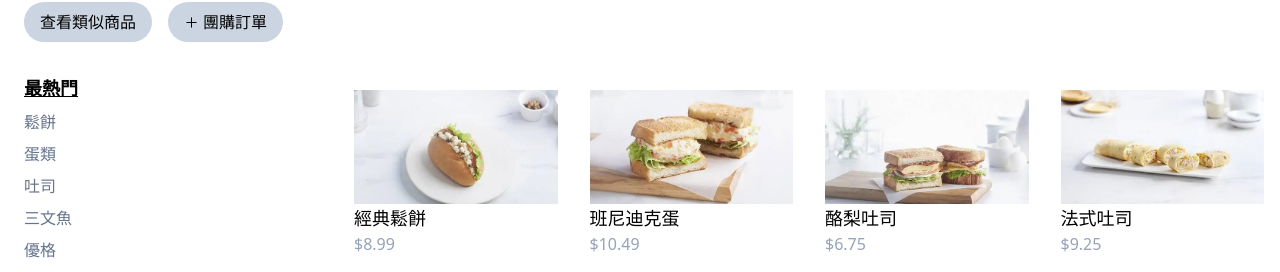
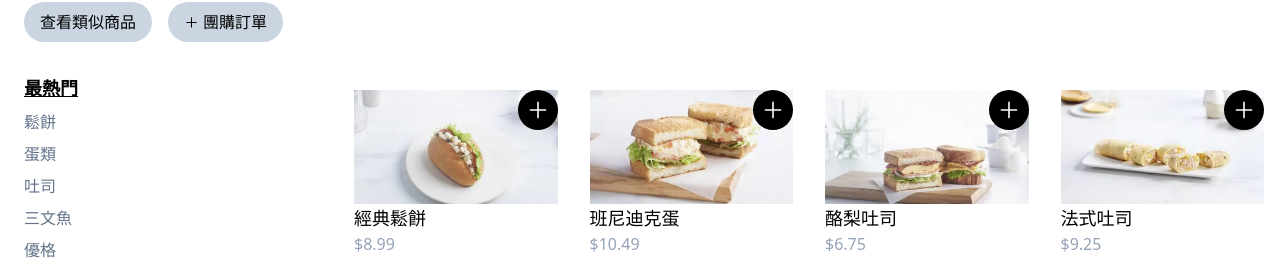
Before and after one commit to 4genie/202309-modern-react-project, a Next.js app: page / in a window 1280 px wide. Shown: the part 518-790 px from the top of the page. Built offline with nearby package versions, Linux system fonts and the light colour scheme.

Commit message:
style: add Add Button on Item component

```diff
--- a/src/component/Item/index.js
+++ b/src/component/Item/index.js
@@ -1,10 +1,30 @@
-const Item = ({ data }) => {
+import { PlusIcon, TrashIcon } from '@radix-ui/react-icons';
+import { useState } from 'react';
+const Item = ({ data = {} }) => {
   const image = data?.image;
   const title = data?.title;
   const price = data?.price;
 
+  const [count, setCount] = useState(0);
+
+  let isAddBtn = count > 0;
+
+  const handleAddBtnClick = (event) => {
+    event.stopPropagation;
+    setCount((prev) => prev + 1);
+  };
+
+  const handlePlusBtnClick = (event) => {
+    event.stopPropagation;
+    setCount((prev) => prev + 1);
+  };
+  const handleRemoveBtnClick = (event) => {
+    event.stopPropagation;
+    setCount((prev) => prev - 1);
+  };
+
   return (
-    <div className="mb-1  cursor-pointer bg-white p-4 transition-shadow hover:drop-shadow-lg">
+    <div className="relative mb-1  cursor-pointer bg-white p-4 transition-shadow hover:drop-shadow-lg">
       <div className=" relative flex aspect-video items-center overflow-hidden">
         <img src={image} alt={title} />
 
@@ -20,6 +40,27 @@ const Item = ({ data }) => {
         <h3 className="text-lg">{title}</h3>
         <p className="text-slate-400">${price}</p>
       </div>
+
+      <div className="absolute p-2 top-4 right-4 flex items-center gap-2 bg-black text-white rounded-full">
+        {!isAddBtn && (
+          <button onClick={handleAddBtnClick}>
+            <PlusIcon className="w-6 h-6" />
+          </button>
+        )}
+
+        {isAddBtn && (
+          <>
+            <button onClick={handleRemoveBtnClick}>
+              <TrashIcon />
+            </button>
+
+            <div>{count}</div>
+            <button onClick={handlePlusBtnClick}>
+              <PlusIcon />
+            </button>
+          </>
+        )}
+      </div>
     </div>
   );
 };
```
